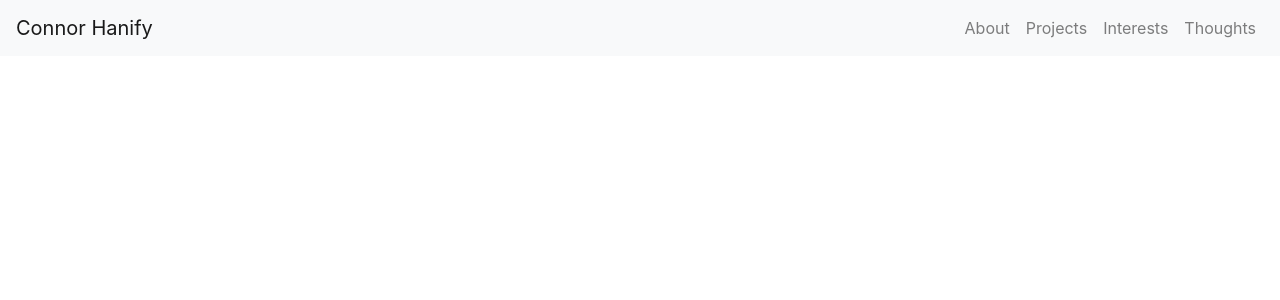
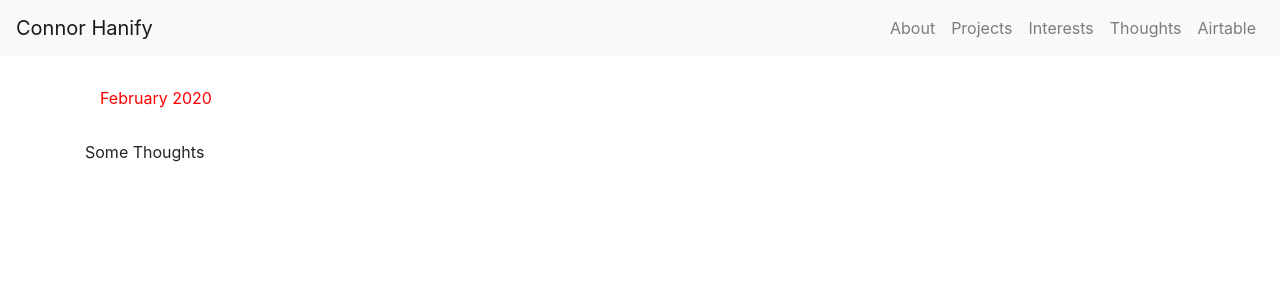
Before and after one commit to cchanify/personal-website-update, a React (Create React App) app: page /Thoughts in a window 1280 px wide. Shown: the top 300 px of the page. Built offline with nearby package versions, Linux system fonts and the light colour scheme.

Commit message:
testing airtable

```diff
--- a/package.json
+++ b/package.json
@@ -3,9 +3,9 @@
   "version": "0.1.0",
   "private": true,
   "dependencies": {
-    "bootstrap": "^4.4.1",
-    "react": "^16.12.0",
-    "react-dom": "^16.12.0",
+    "bootstrap": "^4.5.2",
+    "react": "^16.13.1",
+    "react-dom": "^16.13.1",
     "react-router": "^4.3.1",
     "react-router-dom": "^4.3.1",
     "react-scripts": "1.1.5",
--- a/src/App.js
+++ b/src/App.js
@@ -13,6 +13,7 @@ import {
 import Projects from './components/Projects';
 import Interests from './components/Interests';
 import Home from './components/Home';
+import Thoughts from './components/Thoughts';
 //import Footer from './components/Footer';
 
 class App extends Component {
@@ -33,7 +34,10 @@ class App extends Component {
                   <NavLink href="/Interests">Interests</NavLink>
                 </NavItem>
                 <NavItem>
-                  <NavLink href="/Thoughs">Thoughts</NavLink>
+                  <NavLink href="/Thoughts">Thoughts</NavLink>
+                </NavItem>
+                <NavItem>
+                  <NavLink href="https://airtable.com/shrrJDuLj2R9hINCt">Airtable</NavLink>
                 </NavItem>
               </Nav>
           </Navbar>
@@ -42,6 +46,8 @@ class App extends Component {
           <Route path="/about" component={Home}/>
           <Route path="/projects" component={Projects}/>
           <Route path="/interests" component={Interests}/>
+          <Route path="/Thoughts" component={Thoughts}/>
+          {/* <Route path="/Airtable" component={Airtable}/> */}
         </div>
       </Router>
     );
--- a/src/components/Thoughts.js
+++ b/src/components/Thoughts.js
@@ -0,0 +1,50 @@
+import React from 'react';
+import { Container, Row, Col } from 'reactstrap';
+
+const Thoughts = (props) => {
+  return (
+
+
+    <Container>
+      <Row>
+        <Col style={{padding: "30px", color: "red"}}>February 2020</Col>
+      </Row>
+      <Row>
+        <Col xs="auto"> Some Thoughts </Col>
+      </Row>
+      {/* <Row>
+        <Col>.col</Col>
+        <Col>.col</Col>
+        <Col>.col</Col>
+        <Col>.col</Col>
+      </Row>
+      <Row>
+        <Col xs="3">.col-3</Col>
+        <Col xs="auto">.col-auto - variable width content</Col>
+        <Col xs="3">.col-3</Col>
+      </Row>
+      <Row>
+        <Col xs="6">.col-6</Col>
+        <Col xs="6">.col-6</Col>
+      </Row>
+      <Row>
+        <Col xs="6" sm="4">.col-6 .col-sm-4</Col>
+        <Col xs="6" sm="4">.col-6 .col-sm-4</Col>
+        <Col sm="4">.col-sm-4</Col>
+      </Row>
+      <Row>
+        <Col sm={{ size: 6, order: 2, offset: 1 }}>.col-sm-6 .order-sm-2 .offset-sm-1</Col>
+      </Row>
+      <Row>
+        <Col sm="12" md={{ size: 6, offset: 3 }}>.col-sm-12 .col-md-6 .offset-md-3</Col>
+      </Row>
+      <Row>
+        <Col sm={{ size: 'auto', offset: 1 }}>.col-sm-auto .offset-sm-1</Col>
+        <Col sm={{ size: 'auto', offset: 1 }}>.col-sm-auto .offset-sm-1</Col>
+      </Row> */}
+    </Container>
+  );
+};
+
+
+export default Thoughts;
```
Also changed, not shown: src/components/Interests.js (line endings or trailing spaces), 1 other file (tests, documents, lock files or other folders).
